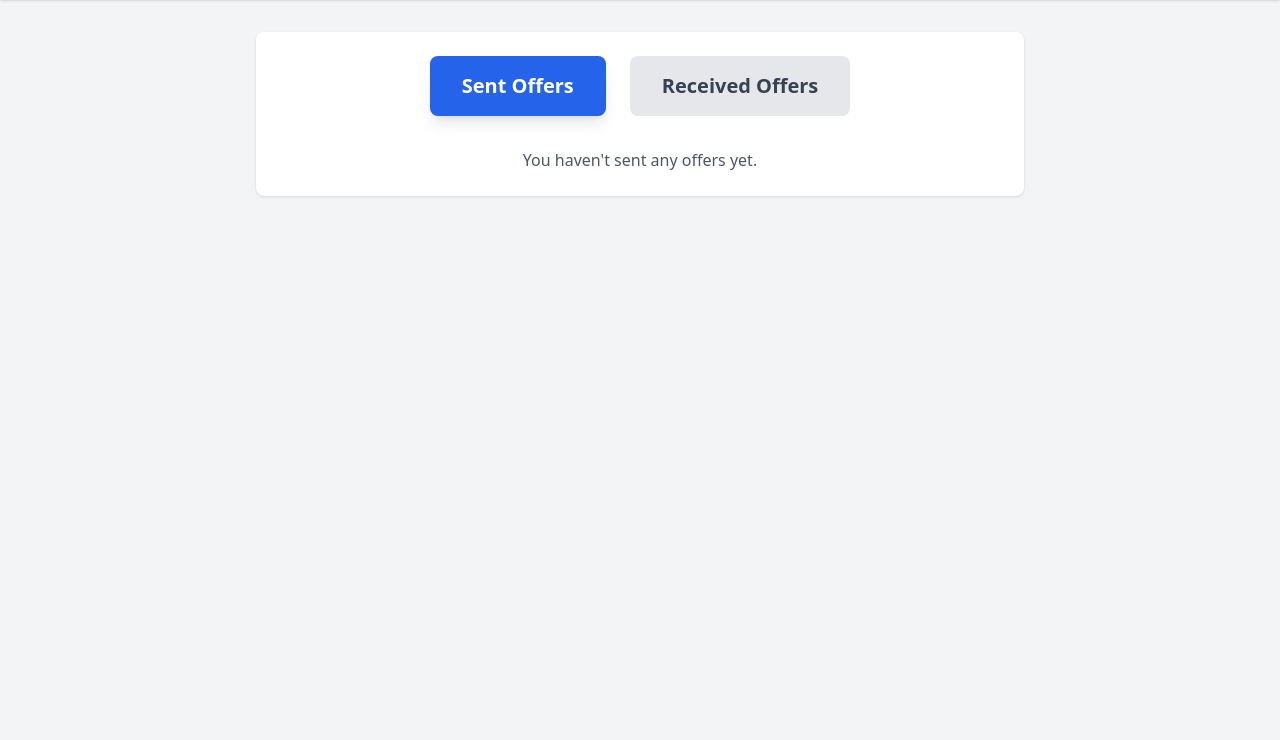
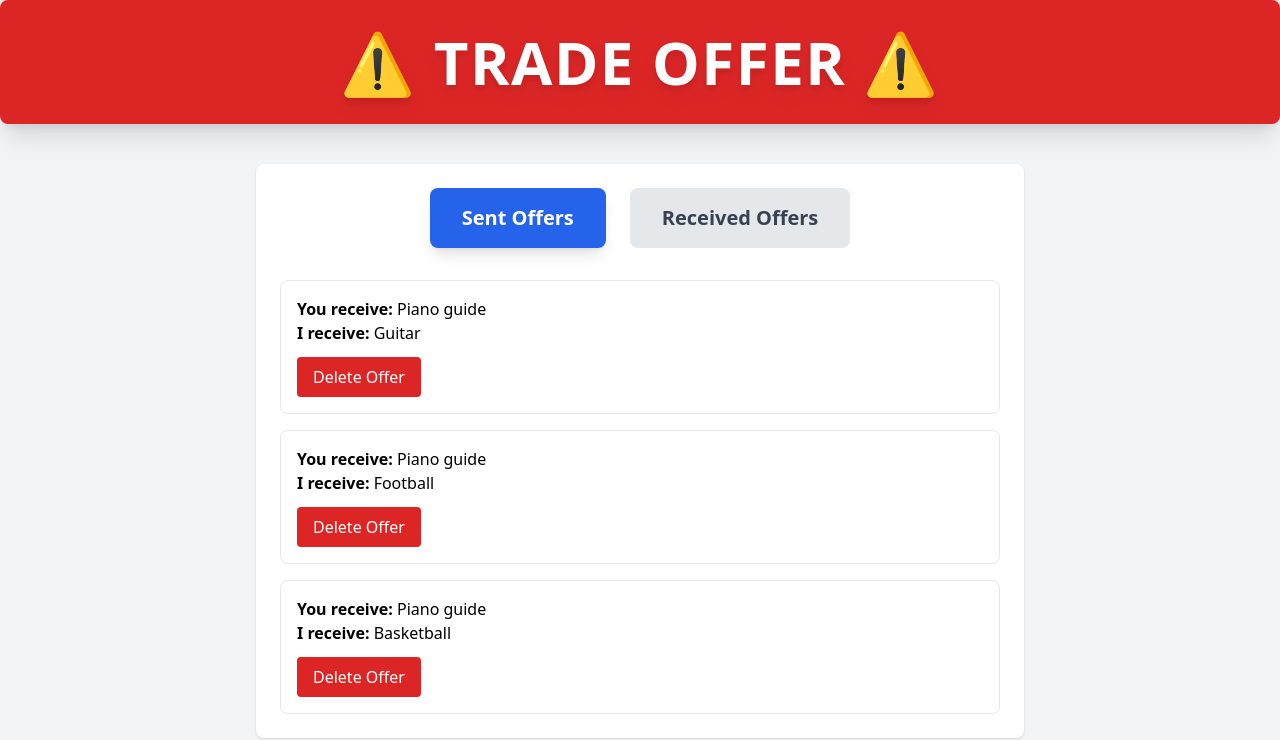
Before and after one commit to b3an5j/SkillSwap, a Flask app: page /offer in a window 1280 px wide. Shown: the part 60-800 px from the top of the page. Run offline with Flask 3, Linux system fonts and the light colour scheme; the visitor is signed in with stand-in values (Sample User, id 1); data comes from the database, SQL or seed files in the repository; some libraries are stand-ins or nearby versions.

Commit message:
link trade offer

```diff
--- a/app.py
+++ b/app.py
@@ -142,21 +142,20 @@ def discover():
 
     search = request.args.get("search", "").strip()
     category = request.args.get("category", "").strip()
-    category_list = get_post_categories()
 
-    # Use FTS search when user types something
     if search:
         data = SearchData(uid=session["uid"], query=search)
         posts = search_posts(data)
     else:
-        # fallback: relational browsing
         posts = search_posts_relational(search="", category=category, uid=session["uid"])
+
+    categories = get_post_categories()   # ← ADD THIS
 
     return render_template("discover.html",
                            posts=posts,
                            search=search,
                            category=category,
-                           category_list=category_list)
+                           categories=categories)
 
 
 @app.route("/me")
@@ -170,10 +169,8 @@ def me():
     posts = get_my_posts(uid)
     categories = get_post_categories()
 
-    # sent_count = len(get_sent_offers(uid))
-    # received_count = len(get_received_offers(uid))
-    sent_count = 67
-    received_count = 69
+    sent_count = len(get_sent_offers(uid))
+    received_count = len(get_received_offers(uid))
 
     return render_template("me.html",
                            user=user,
@@ -226,12 +223,27 @@ def offer():
 
     uid = session["uid"]
 
-    # sent = get_sent_offers(uid)
-    # received = get_received_offers(uid)
+    # Raw offers (just IDs)
+    raw_sent = get_sent_offers(uid)
+    raw_received = get_received_offers(uid)
+
+    # Enrich sent offers
     sent = []
+    for o in raw_sent:
+        sent.append({
+            "post_send": get_post_by_id(o["post_send"]),
+            "post_receive": get_post_by_id(o["post_receive"])
+        })
+
+    # Enrich received offers
     received = []
+    for o in raw_received:
+        received.append({
+            "post_send": get_post_by_id(o["post_send"]),
+            "post_receive": get_post_by_id(o["post_receive"])
+        })
 
-    tab = request.args.get("tab", "sent")  # default tab
+    tab = request.args.get("tab", "sent")
 
     return render_template("offer.html",
                            sent=sent,
--- a/templates/offer.html
+++ b/templates/offer.html
@@ -16,6 +16,13 @@
         <a href="/logout" class="text-blue-600 hover:underline">Logout</a>
     </div>
 </nav>
+
+<!-- GYAT DAMN -->
+<div class="bg-red-600 text-white text-center py-8 mb-10 rounded-lg shadow-xl">
+    <div class="text-6xl font-extrabold tracking-wide drop-shadow-lg">
+        ⚠️ TRADE OFFER ⚠️
+    </div>
+</div>
 
 <div class="max-w-3xl mx-auto mt-8 bg-white p-6 rounded-lg shadow">
 
@@ -50,19 +57,20 @@
             <div class="space-y-4">
                 {% for offer in sent %}
                     <div class="border p-4 rounded-lg">
-                        <p><strong>Post:</strong> {{ offer.title }}</p>
-                        <p><strong>Message:</strong> {{ offer.message }}</p>
-                        <p><strong>Status:</strong> {{ offer.status }}</p>
+                        <p><strong>You receive:</strong> {{ offer.post_send.title }}</p>
+                        <p><strong>I receive:</strong> {{ offer.post_receive.title }}</p>
 
-                        <!-- DELETE BUTTON -->
+                        <form action="/offer/delete/{{ offer.post_send.id }}/{{ offer.post_receive.id }}" method="POST">
                             <button class="mt-3 bg-red-600 text-white px-4 py-2 rounded hover:bg-red-700">
                                 Delete Offer
                             </button>
+                        </form>
                     </div>
                 {% endfor %}
             </div>
         {% endif %}
     {% endif %}
+
 
     <!-- RECEIVED OFFERS TAB -->
     {% if tab == 'received' %}
@@ -72,20 +80,21 @@
             <div class="space-y-4">
                 {% for offer in received %}
                     <div class="border p-4 rounded-lg">
-                        <p><strong>From:</strong> {{ offer.sender_name }}</p>
-                        <p><strong>Post:</strong> {{ offer.title }}</p>
-                        <p><strong>Message:</strong> {{ offer.message }}</p>
-                        <p><strong>Status:</strong> {{ offer.status }}</p>
+                        <p><strong>You receive:</strong> {{ offer.post_send.title }}</p>
+                        <p><strong>I receive:</strong> {{ offer.post_receive.title }}</p>
 
-                        <!-- ACCEPT + REJECT BUTTONS -->
                         <div class="mt-3 flex space-x-3">
+                            <form action="/offer/accept/{{ offer.post_send.id }}/{{ offer.post_receive.id }}" method="POST">
                                 <button class="bg-green-600 text-white px-4 py-2 rounded hover:bg-green-700">
                                     Accept
                                 </button>
+                            </form>
 
+                            <form action="/offer/reject/{{ offer.post_send.id }}/{{ offer.post_receive.id }}" method="POST">
                                 <button class="bg-red-600 text-white px-4 py-2 rounded hover:bg-red-700">
                                     Reject
                                 </button>
+                            </form>
                         </div>
                     </div>
                 {% endfor %}
```
Lines whose indentation alone changed are shown as unchanged.
